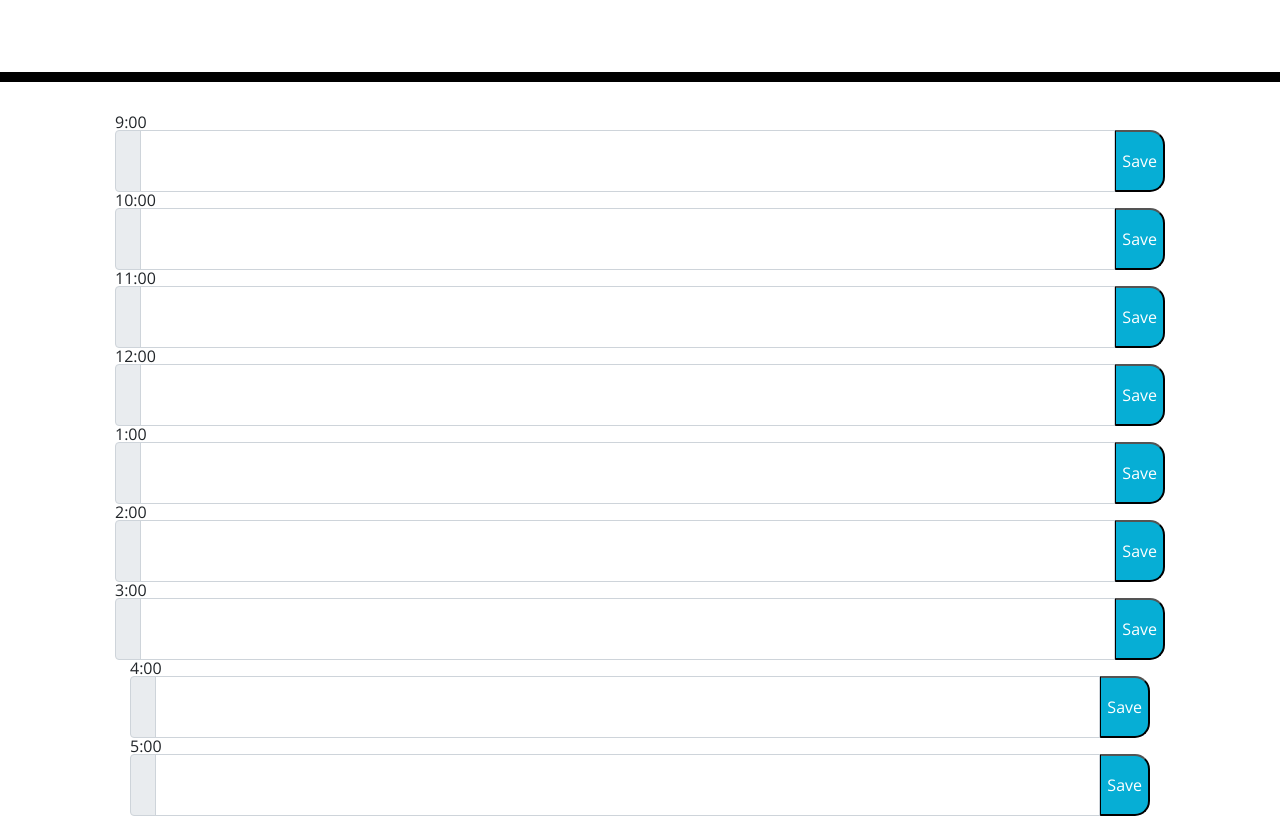
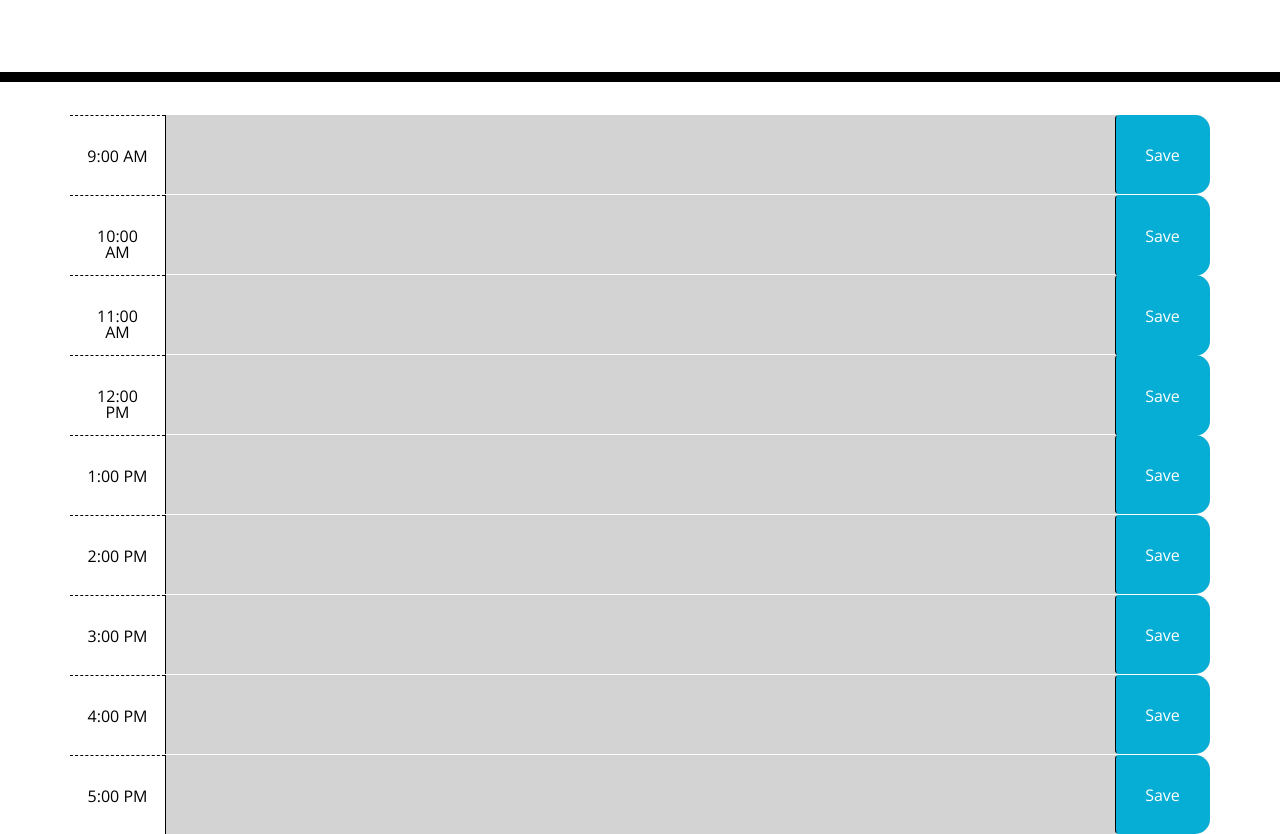
Before and after one commit to bgroeling/Calendar, a plain HTML site: page index.html in a window 1280 px wide. Shown: the part 158-992 px from the top of the page. Drawn offline with nearby package versions, Linux system fonts and the light colour scheme.

Commit message:
finishing details

```diff
--- a/assets/css/style.css
+++ b/assets/css/style.css
@@ -69,3 +69,6 @@ body {
     font-size: 20px;
     transition: all .3s ease-in-out;
   }
+  .day{
+    display: inline-block;
+  }
--- a/assets/js/script.js
+++ b/assets/js/script.js
@@ -1 +1,22 @@
-console.log(localStorage)
+var saveBtn = document.getElementsByClassName("saveBtn");
+var description = $(".description");
+var currentHour = moment().hours();
+
+$(saveBtn).click(function(){
+    var input = $(this).siblings(".description").val()
+    var id = $(this).parent().attr("id")
+    localStorage.setItem(id, input)
+})
+
+$(".time-block").each(function(){
+    var id = $(this).attr("id")
+    var item = localStorage.getItem(id)
+    $(this).find (description).val(item)
+    if(id>currentHour) {
+        $(this).addClass("future")
+    }else if(id === currentHour){
+        $(this).addClass("present")
+    }else {
+        $(this).addClass("past")
+    }
+})
--- a/index.html
+++ b/index.html
@@ -23,127 +23,119 @@
   </head>
 
   <body>
+    <!-- Title -->
     <header class="jumbotron">
       <h1 class="display-3">Work Day Scheduler</h1>
       <p id="currentDay" class="lead"></p>
     </header>
 
-    <!-- Calendar -->
+    <!-- Main Container -->
     <div class="container">
-      <div class="col">
-        <!-- Sunday -->
-        <div class="col align-self-start">
-          9:00
+        <!-- 9 AM -->
+        <div class="time-block row" id="9">
+          <div class="hour col-1">
+          9:00 AM
+          </div>
           <!-- Task Input -->
-          <div class="input-group">
-            <div class="input-group-prepend">
-              <span class="input-group-text"></span>
-            </div>
-            <textarea class="form-control" aria-label="With textarea"></textarea>
-            <button class="saveBtn">Save</button>
-          </div>
-        </div>
-        <!-- Monday -->
-        <div class="col align-self-start">
-          10:00
-          <!-- Task Input -->
-          <div class="input-group">
-            <div class="input-group-prepend">
-              <span class="input-group-text"></span>
-            </div>
-            <textarea class="form-control" aria-label="With textarea"></textarea>
-            <button class="saveBtn">Save</button>
-          </div>
-        </div>
-        <!-- Tuesday -->
-        <div class="col align-self-start">
-          11:00
-          <!-- Task Input -->
-          <div class="input-group">
-            <div class="input-group-prepend">
-              <span class="input-group-text"></span>
-            </div>
-            <textarea class="form-control" aria-label="With textarea"></textarea>
-            <button class="saveBtn">Save</button>
-          </div>
-        </div>
-        <!-- Wednsday -->
-        <div class="col align-self-start">
-          12:00
-          <!-- Task Input -->
-          <div class="input-group">
-            <div class="input-group-prepend">
-              <span class="input-group-text"></span>
-            </div>
-            <textarea class="form-control" aria-label="With textarea"></textarea>
-            <button class="saveBtn">Save</button>
-          </div>
-        </div>
-        <!-- Thursday -->
-        <div class="col align-self-start">
-          1:00
-          <!-- Task Input -->
-          <div class="input-group">
-            <div class="input-group-prepend">
-              <span class="input-group-text"></span>
-            </div>
-            <textarea class="form-control" aria-label="With textarea"></textarea>
-            <button class="saveBtn">Save</button>
-          </div>
-        </div>
-        <!-- Friday -->
-        <div class="col align-self-start">
-          2:00
-          <!-- Task Input -->
-          <div class="input-group">
-            <div class="input-group-prepend">
-              <span class="input-group-text"></span>
-            </div>
-            <textarea class="form-control" aria-label="With textarea"></textarea>
-            <button class="saveBtn">Save</button>
-          </div>
-        </div>
-        <!-- Saturday -->
-        <div class="col align-self-start">
-          3:00
-          <!-- Task Input -->
-          <div class="input-group">
-            <div class="input-group-prepend">
-              <span class="input-group-text"></span>
-            </div>
-            <textarea class="form-control" aria-label="With textarea"></textarea>
-            <button class="saveBtn">Save</button>
-          </div>
+            <textarea class="description col-10" id="text-1"></textarea>
 
-          <div class="col align-self-start">
-            4:00
-            <!-- Task Input -->
-            <div class="input-group">
-              <div class="input-group-prepend">
-                <span class="input-group-text"></span>
-              </div>
-              <textarea class="form-control" aria-label="With textarea"></textarea>
-              <button class="saveBtn">Save</button>
-            </div>
-          </div>
-
-          <div class="col align-self-start">
-          5:00
-          <!-- Task Input -->
-          <div class="input-group">
-            <div class="input-group-prepend">
-              <span class="input-group-text"></span>
-            </div>
-            <textarea class="form-control" aria-label="With textarea"></textarea>
-            <button class="saveBtn">Save</button>
-          </div>
+            <button class="saveBtn btn col-1" id="btn-1">Save</button>
         </div>
 
-      </div>
+        <!-- 10 AM -->
+        <div class="time-block row" id="10">
+          <div class="hour col-1">
+          10:00 AM
+          </div>
+          <!-- Task Input -->
+            <textarea class="description col-10" id="text-1"></textarea>
 
+            <button class="saveBtn btn col-1" id="btn-1">Save</button>
+        </div>
 
+        <!-- 11 AM -->
+        <div class="time-block row" id="11">
+          <div class="hour col-1">
+          11:00 AM
+          </div>
+          <!-- Task Input -->
+            <textarea class="description col-10" id="text-1"></textarea>
+
+            <button class="saveBtn btn col-1" id="btn-1">Save</button>
+        </div>
+
+        <!-- 12 PM -->
+        <div class="time-block row" id="12">
+          <div class="hour col-1">
+          12:00 PM
+          </div>
+          <!-- Task Input -->
+            <textarea class="description col-10" id="text-1"></textarea>
+
+            <button class="saveBtn btn col-1" id="btn-1">Save</button>
+        </div>
+
+        <!-- 1 PM -->
+        <div class="time-block row" id="13">
+          <div class="hour col-1">
+          1:00 PM
+          </div>
+          <!-- Task Input -->
+            <textarea class="description col-10" id="text-1"></textarea>
+
+            <button class="saveBtn btn col-1" id="btn-1">Save</button>
+        </div>
+
+        <!-- 2 PM -->
+        <div class="time-block row" id="14">
+          <div class="hour col-1">
+          2:00 PM
+          </div>
+          <!-- Task Input -->
+            <textarea class="description col-10" id="text-1"></textarea>
+
+            <button class="saveBtn btn col-1" id="btn-1">Save</button>
+        </div>
+
+        <!-- 3 PM -->
+        <div class="time-block row" id="15">
+          <div class="hour col-1">
+          3:00 PM
+          </div>
+          <!-- Task Input -->
+            <textarea class="description col-10" id="text-1"></textarea>
+
+            <button class="saveBtn btn col-1" id="btn-1">Save</button>
+        </div>
+
+        <!-- 4 PM -->
+        <div class="time-block row" id="16">
+          <div class="hour col-1">
+          4:00 PM
+          </div>
+          <!-- Task Input -->
+            <textarea class="description col-10" id="text-1"></textarea>
+
+            <button class="saveBtn btn col-1" id="btn-1">Save</button>
+        </div>
+
+        <!-- 5 PM -->
+        <div class="time-block row" id="17">
+          <div class="hour col-1">
+          5:00 PM
+          </div>
+          <!-- Task Input -->
+            <textarea class="description col-10" id="text-1"></textarea>
+
+            <button class="saveBtn btn col-1" id="btn-1">Save</button>
+        </div>
+    </div>
+
+    <!-- Javascript -->
+    <!-- <script src="./assets/js/script.js"></script> -->
     <script src="https://code.jquery.com/jquery-3.4.1.min.js"></script>
     <script src="https://cdnjs.cloudflare.com/ajax/libs/moment.js/2.24.0/moment.min.js"></script>
     <script src="https://maxcdn.bootstrapcdn.com/bootstrap/4.0.0/js/bootstrap.min.js" integrity="sha384-JZR6Spejh4U02d8jOt6vLEHfe/JQGiRRSQQxSfFWpi1MquVdAyjUar5+76PVCmYl" crossorigin="anonymous"></script>
+    <script src="./assets/js/script.js"></script>
   </body>
 </html>
```
